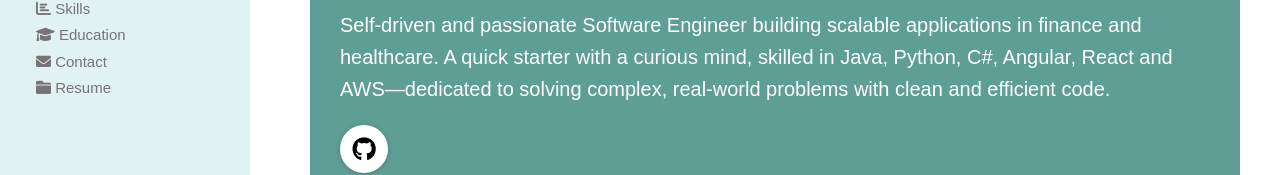
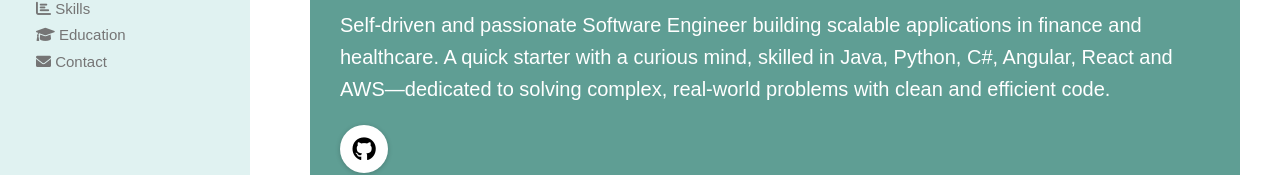
Before and after one commit to PashamSwathi/Swathi-Portfolio, a website: page index.html in a window 1280 px wide. Shown: the part 289-464 px from the top of the page. Drawn offline with nearby package versions, Linux system fonts and the light colour scheme.

Commit message:
Updated index.html

```diff
--- a/index.html
+++ b/index.html
@@ -95,7 +95,7 @@
     <li><a href="#skills"><i class="fas fa-chart-bar"></i> Skills</a></li>
     <li><a href="#education"><i class="fas fa-graduation-cap"></i> Education</a></li>
     <li><a href="#contact"><i class="fas fa-envelope"></i> Contact</a></li>
-    <li><a href="#resume"><i class="fas fa-folder"></i> Resume</a></li>
+    <!-- <li><a href="#resume"><i class="fas fa-folder"></i> Resume</a></li> -->
   </ul>
 </aside>
 
@@ -373,10 +373,10 @@
 
 
     <!-- RESUME -->
-<section id="resume" class="section scrollspy">
+<!--<section id="resume" class="section scrollspy">
   <h2 class="section-heading">RESUME</h2>
   <a href="Swathi_Resume.pdf" download class="btn teal">Download Resume</a>
-</section>
+</section> -->
 
 
   </main>
```
